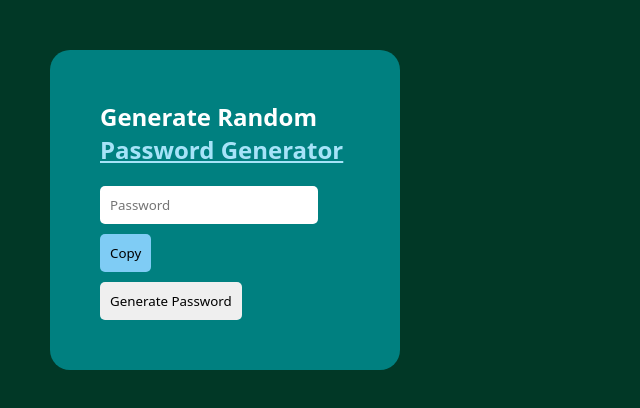
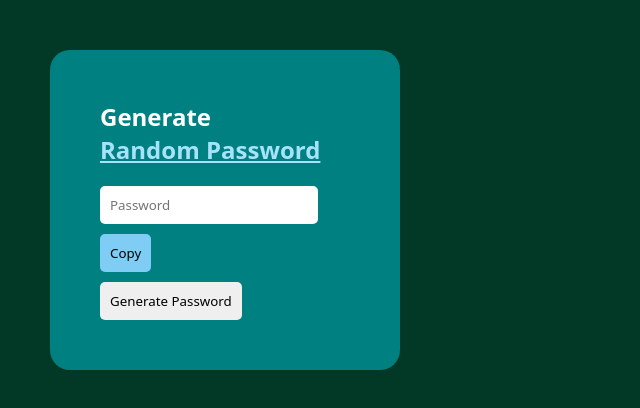
Before and after one commit to prantobiswas51/random-password-js, a plain HTML site: page index.html in a window 1280 px wide. Shown: the whole page, without its empty margins (0-640 px from the left). Drawn offline with Linux system fonts and the light colour scheme.

```diff
--- a/index.html
+++ b/index.html
@@ -8,7 +8,7 @@
 </head>
 <body>
     <div class="container">
-        <h2>Generate Random <br> <span>Password Generator</span></h2>
+        <h2>Generate <br> <span> Random Password</span></h2>
         <div class="display">
             <input type="text" id="password" placeholder="Password">
             <button onclick="copyPassword()" class="copybtn">Copy</button>
```
